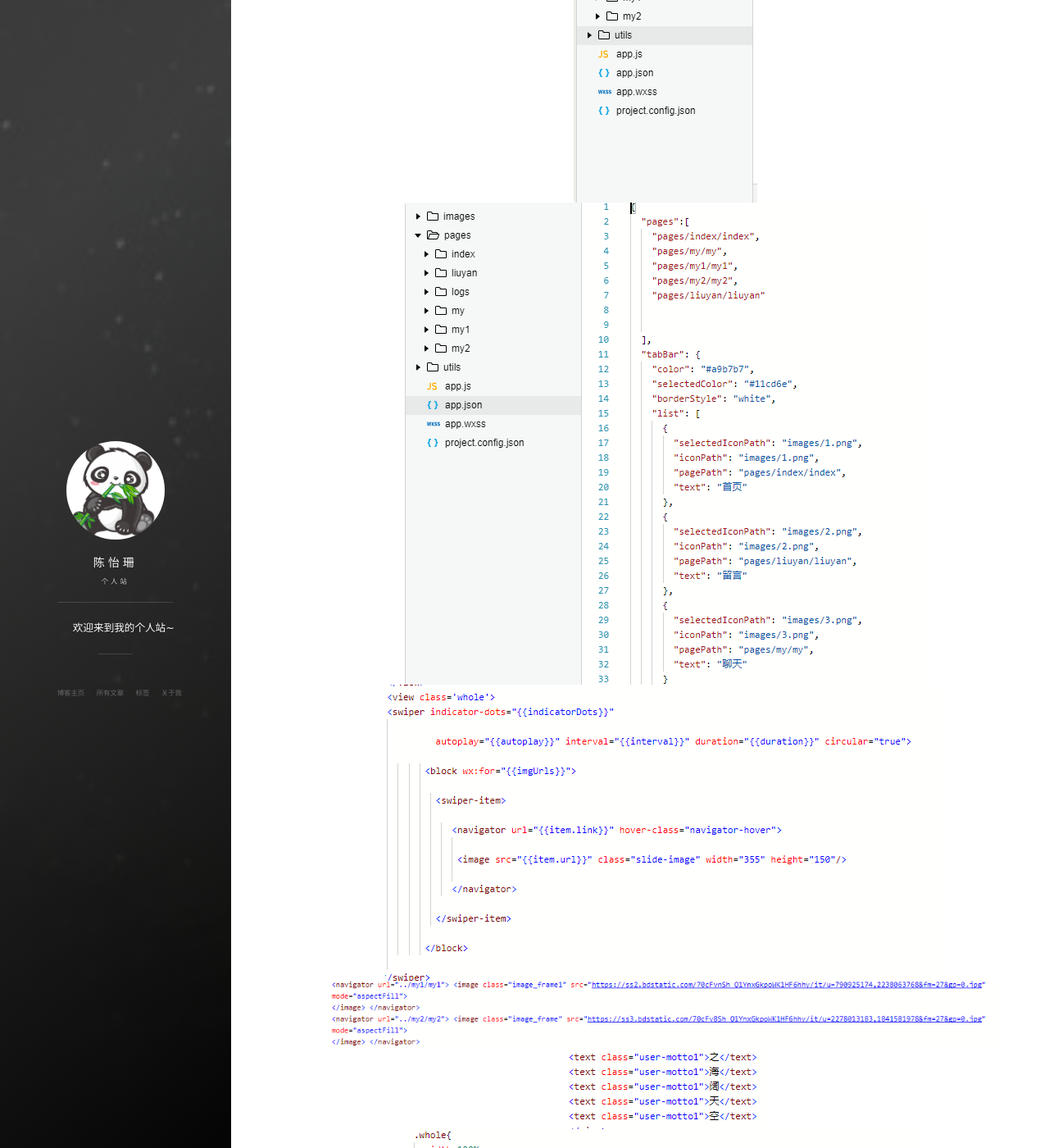
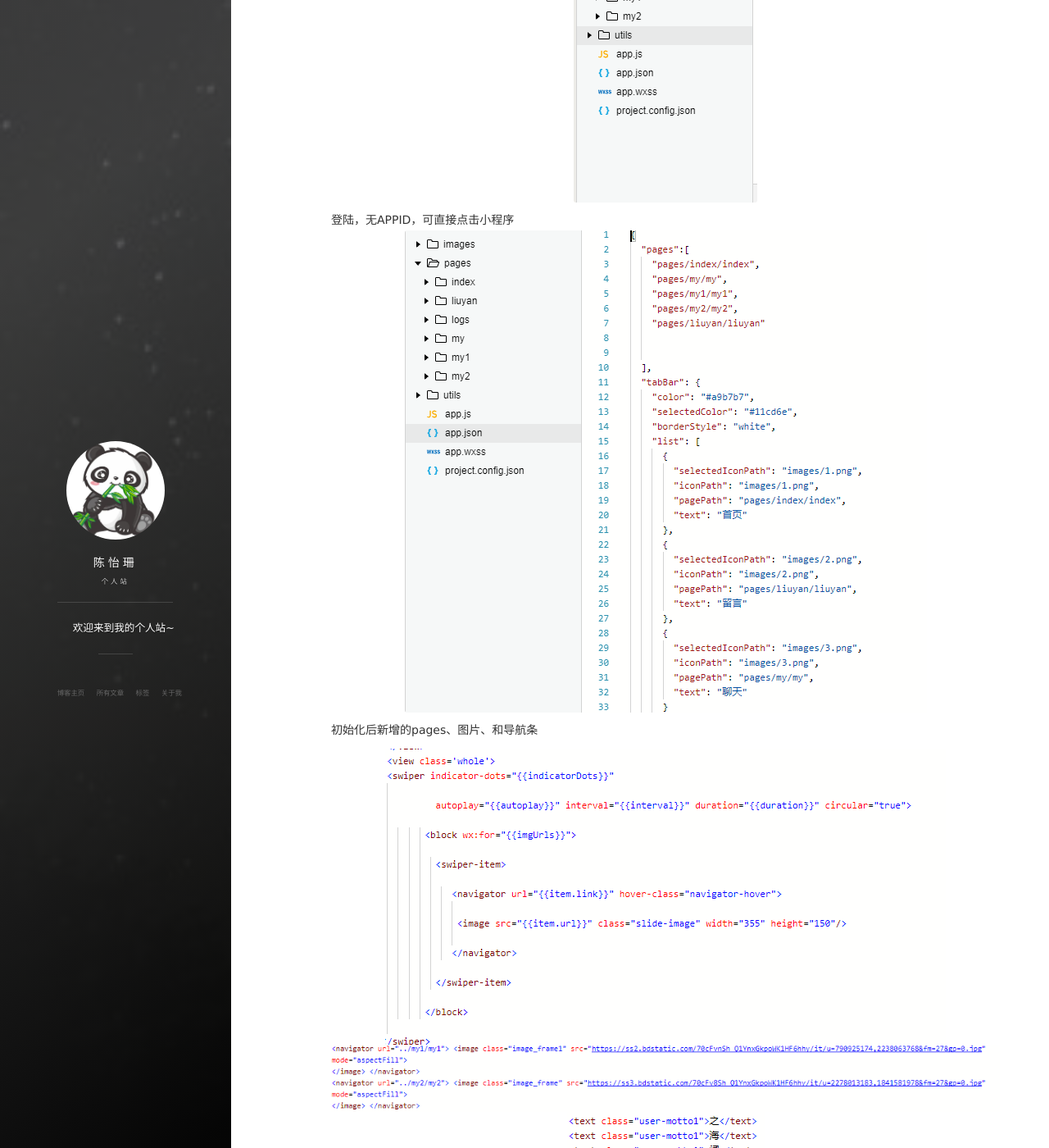
Before and after one commit to chenyishan/chenyishan-chenyishan.github.io, a Jekyll site: the page built from _posts/2018-06-21-weixin.md, in a window 1280 px wide and 1400 px high, scrolled down 622 px. Shown: the whole window at 82% size. Built offline with Jekyll 4.4.1, drawn with Linux system fonts in a browser that asks for light colours; nearby versions of some CDN libraries; comment, search, counter and statistics services are not loaded.

Commit message:
Update 2018-06-21-weixin.md

```diff
--- a/_posts/2018-06-21-weixin.md
+++ b/_posts/2018-06-21-weixin.md
@@ -20,7 +20,14 @@ tag: 博客
 
 ### 全局
 ![登陆，无APPID，可直接点击小程序](/images/1.png)
+
+
+
+登陆，无APPID，可直接点击小程序
 ![初始化后新增的pages、图片、和导航条](/images/2.png)
+
+初始化后新增的pages、图片、和导航条
+
 ![多图轮播](/images/3.png)
 ![插入图片，点击图片，跳转到另一个页面](/images/4.png)
 ![插入文本](/images/5.png)
```
